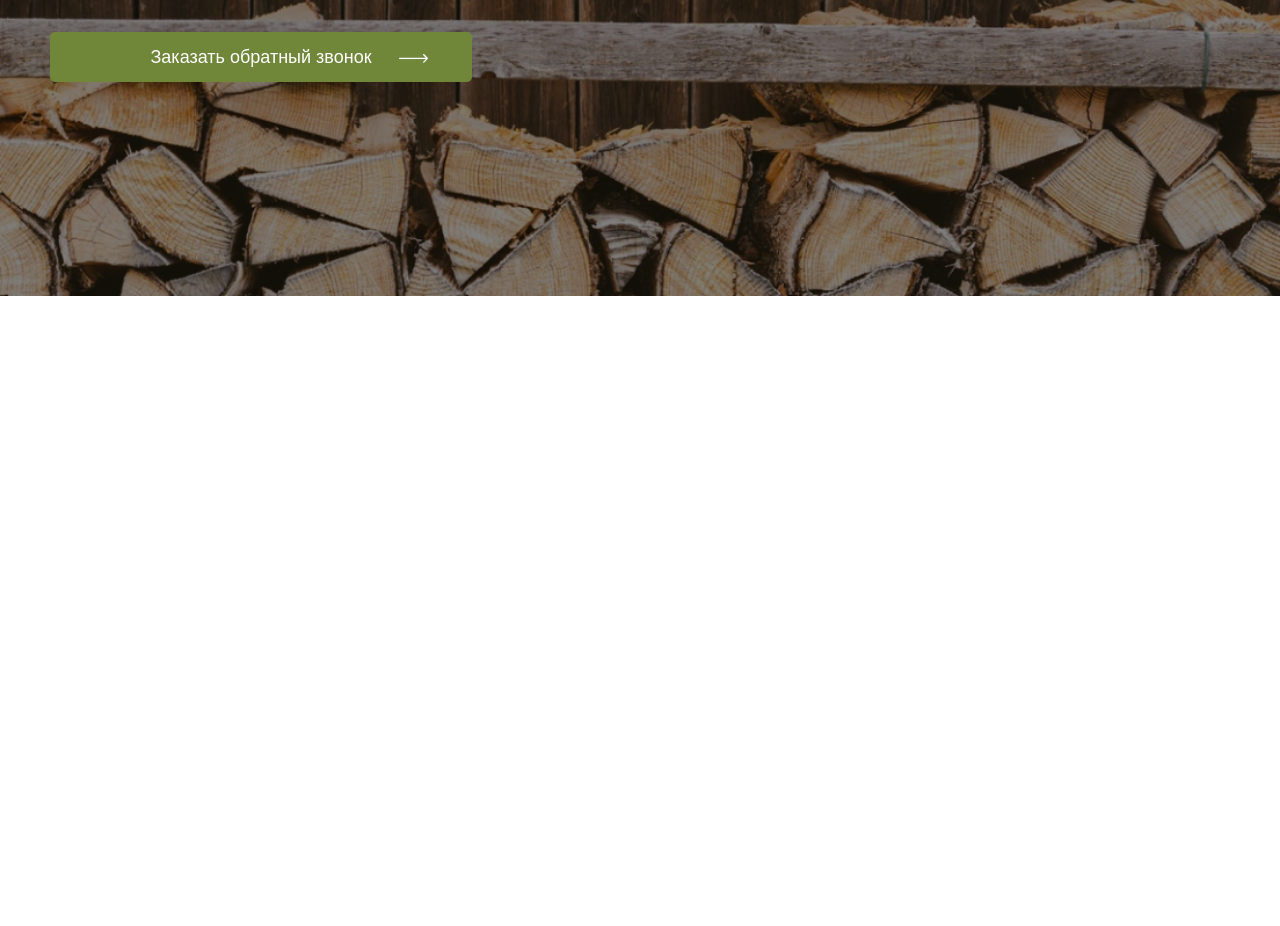
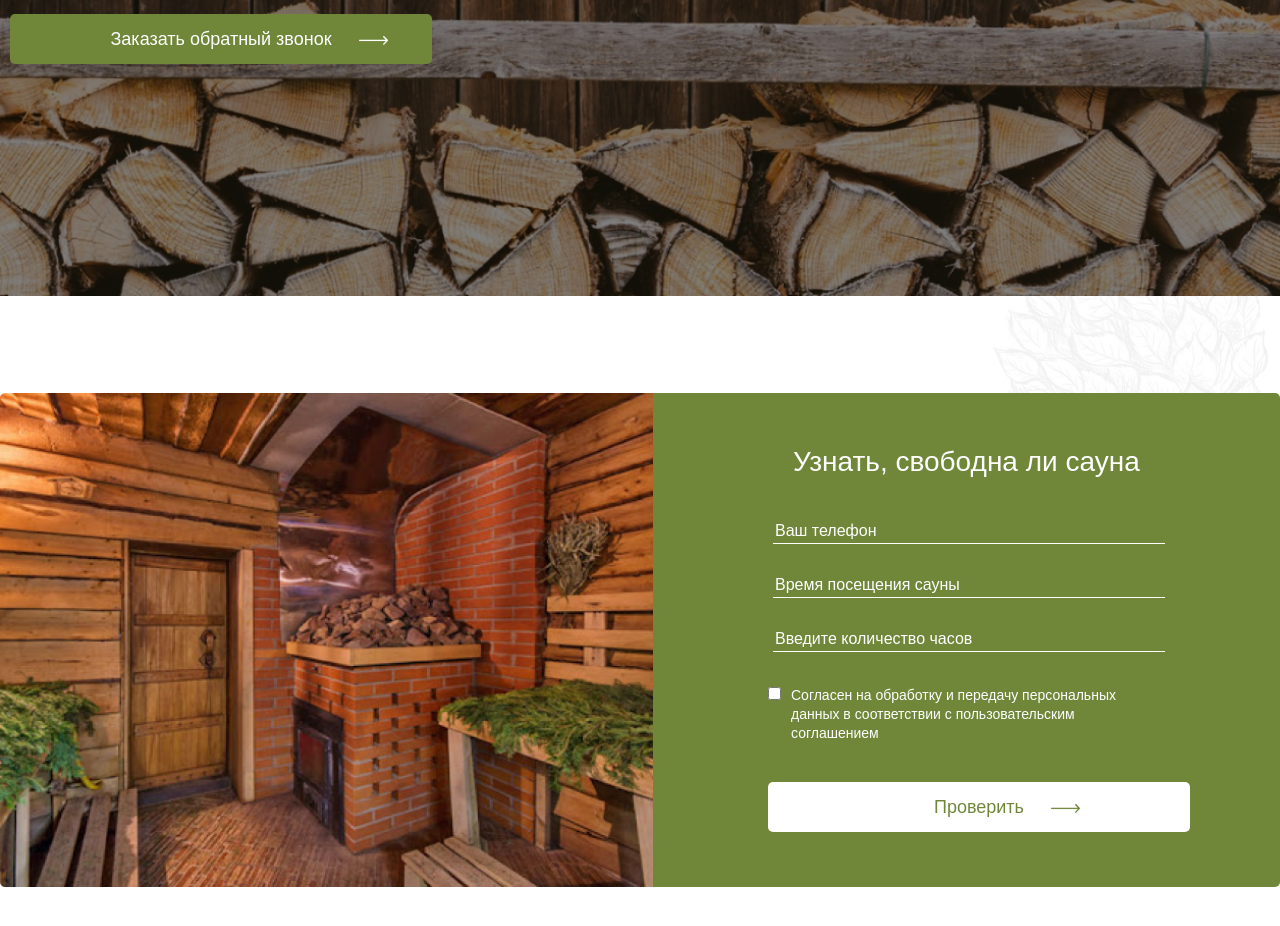
Before and after one commit to TepljakovKirill/sauna, a plain HTML site: page index.html in a window 1280 px wide. Shown: the part 504-1430 px from the top of the page. Before the commit the page ends 800 px from the top, so only its background shows below. Drawn offline with Linux system fonts and the light colour scheme; files whose address does not match are found by name.

Commit message:
форма запроса свободного времени сауны

```diff
--- a/css/_global.css
+++ b/css/_global.css
@@ -11,6 +11,12 @@ html {
 body {
 	font-family: 'NotoSans', sans-serif;
 	margin: 0;
+	background-image: url(../../img/background.png);
+    width: 100%;
+    height: 4083.36px;
+    background-position: center;
+    background-repeat: no-repeat;
+    background-size: contain;
 }
 
 h1, h2, h3, h4, h5, h6 {
--- a/css/_overall.css
+++ b/css/_overall.css
@@ -1,5 +1,5 @@
 .container {
-	max-width: 1200px;
+	max-width: 1300px;
 	padding: 0 10px;
 	margin: 0 auto;
 }
--- a/css/components/_bunner.css
+++ b/css/components/_bunner.css
@@ -11,7 +11,7 @@
 .bunner__container {
     justify-content: space-between;
     align-items: center;
-    padding-top: 14.7vmax;
+    padding-top: 13.3vmax;
 }
 
 .bunner-title {
--- /dev/null
+++ b/css/components/_free.css
@@ -0,0 +1,79 @@
+.container__free {
+    margin-top: 7.6vmax;
+    width: 100%;
+    padding: 0;
+    height: 38.6vmax;
+    background-color: var(--green-color);
+    border-radius: 5px;
+}
+
+.free-img {
+    width: 51%;
+    height: 38.6vmax;
+}
+
+.free__time {
+    width: 49%;
+}
+
+.free__time-title {
+    margin-top: 4vmax;
+    margin-bottom: 1.2vmax;
+    font-size: 28px;
+    font-family: 'ProstoOne', sans-serif;
+    line-height: 35px;
+    color: var(--white-color);
+    text-align: center;
+}
+
+.free__time-form {
+    width: 31vmax;
+    margin: 0 auto;
+    flex-direction: column;
+}
+
+.free__time-field {
+    margin: 15px 0 5px 5px;
+    padding-top: 10px;
+    background-color: transparent;
+    color: var(--white-color);
+    border: none;
+    border-bottom: 1px solid var(--white-color);
+    font-size: 16px;
+    line-height: 22px;
+}
+
+.free__time-field::placeholder {
+    color: var(--white-color);
+}
+
+.checkbox {
+    align-items: baseline;
+    margin-top: 2.3vmax;
+    margin-bottom: 3vmax;
+}
+
+.free__time-checkbox {
+  margin-right: 10px;
+}
+
+.checkbox-title {
+    font-size: 14px;
+    line-height: 19.07px;
+    color: var(--white-color);
+}
+
+.free__time-form button::before {
+    content: "";
+    width: 29px;
+    height: 8.75px;
+    top: 22px;
+    right: 110px;
+    background: url(../../img/button-arrow-green.png) center;
+    background-repeat: no-repeat;
+    position: absolute;
+}
+
+.free__time-form button:hover {
+    background-color: #dee6ca;
+}
--- a/css/style.css
+++ b/css/style.css
@@ -9,3 +9,4 @@
 
 @import "./components/_header.css";
 @import "./components/_bunner.css";
+@import "./components/_free.css";
--- a/index.html
+++ b/index.html
@@ -49,6 +49,25 @@
 					</div>
 				</div>
 			</section>
+			<section class="free">
+				<div class="container container__free flex">
+					<img class="free-img" src="img/sauna.jpg" alt="фото сауны">
+					<div class="free__time">
+						<div class="free__time-title">Узнать, свободна ли сауна</div>
+						<form action="#" class="free__time-form flex">
+							<input type="text" name="name" placeholder="Ваш телефон" class="free__time-field">
+							<input type="text" name="name" placeholder="Время посещения сауны" class="free__time-field">
+							<input type="text" name="name" placeholder="Введите количество часов" class="free__time-field">
+							<label for="#" class="checkbox flex">
+								<input type="checkbox" class="free__time-checkbox" name="check-value">
+								<p class="checkbox-title">Согласен на обработку и передачу персональных данных
+									в соответствии с пользовательским соглашением</p>
+							</label>
+							<button class="button button-white">Проверить</button>
+						</form>
+					</div>
+				</div>
+			</section>
 		</main>
 	</div>
 	<script src="js/index.js" type="module"></script>
```
Also changed, not shown: img/background.png (added), img/background1.png (added), img/button-arrow-green.png (added), img/sauna.jpg (added), 3 other files.
